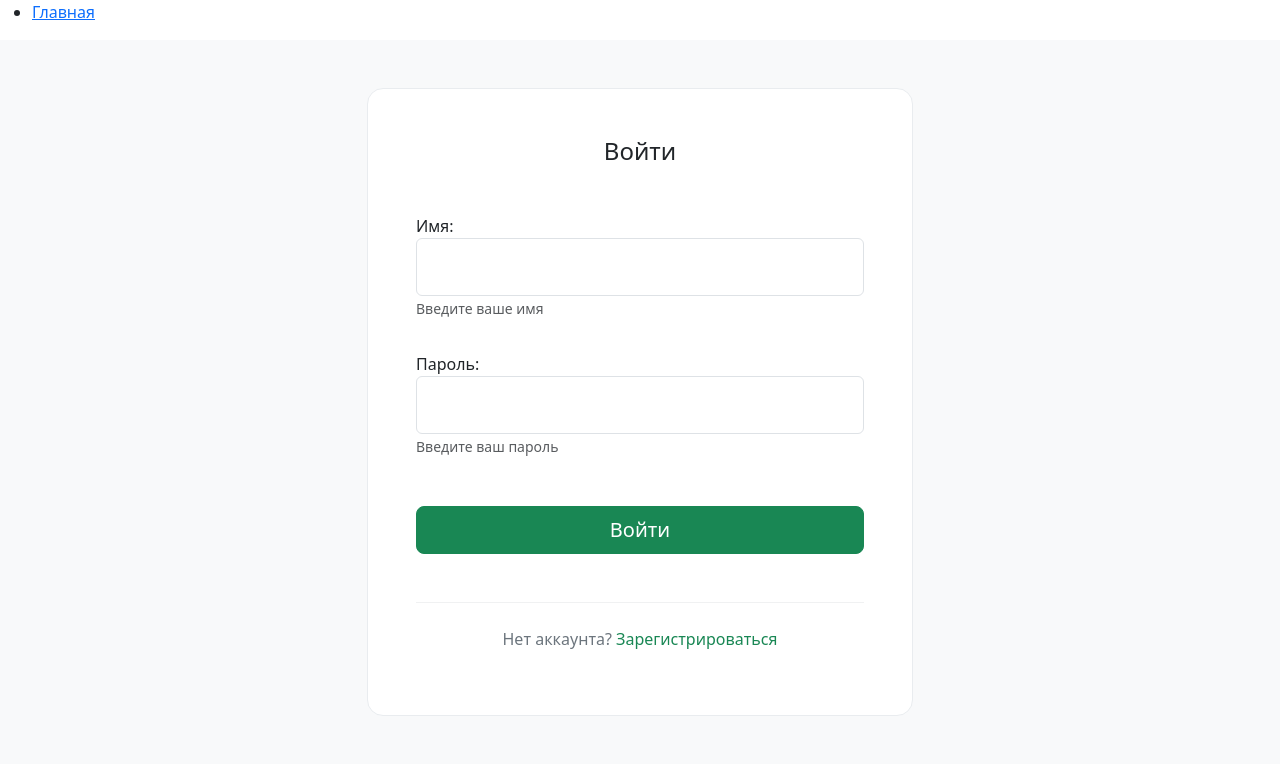
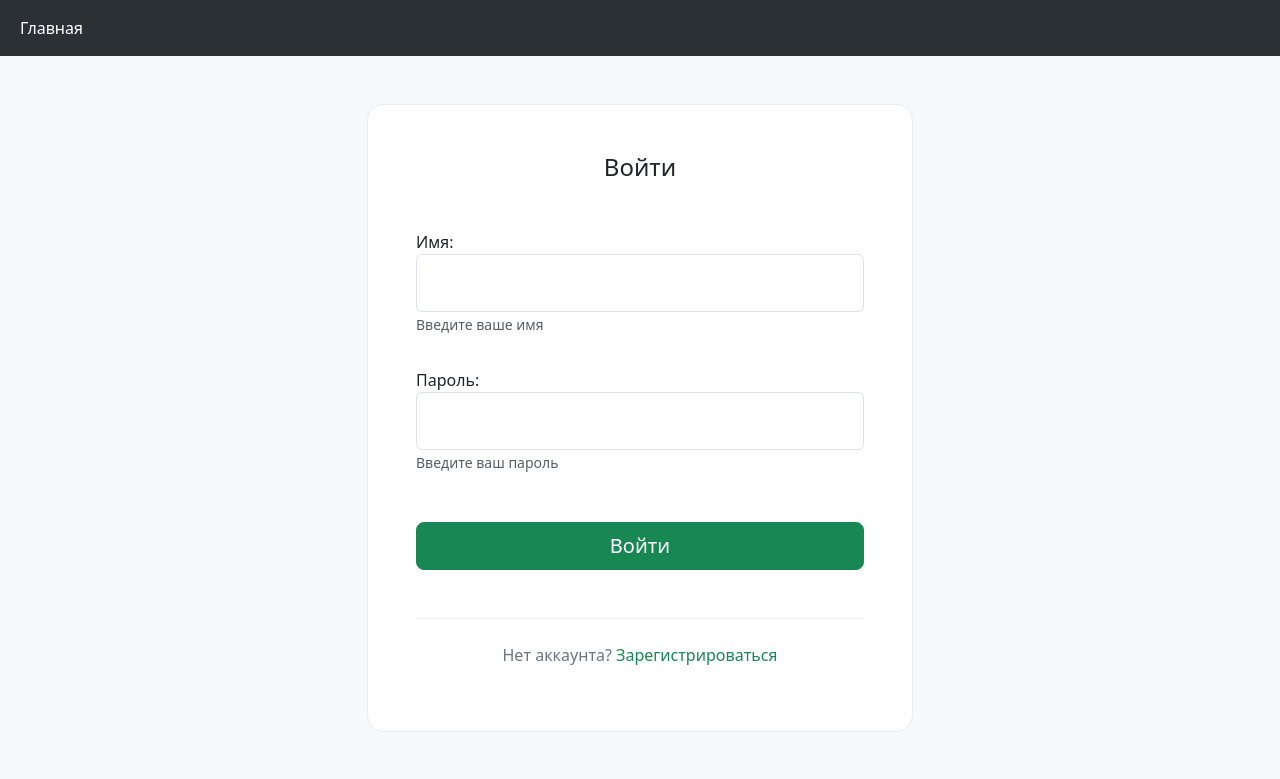
Before and after one commit to kaelteritter/VarChar, a Django app: page /login/ in a window 1280 px wide. Shown: the top 779 px of the page. Run offline with Django 4.2, Linux system fonts and the light colour scheme.

Commit message:
Рефакторинг шаблонов
1. Добавлены стили bootstrap к панели навигации
2. Скорректированы селекторы для поиска панели
в ФТ

```diff
--- a/templates/includes/nav.html
+++ b/templates/includes/nav.html
@@ -1,7 +1,11 @@
-<nav class="navigation">
-    <ul class="navigation-list">
-        <li class="navigation-item">
-            <a href="{% url "posts:home" %}">Главная</a>
+<nav class="navbar navbar-expand-lg bg-body-tertiary" data-bs-theme="dark">
+  <div class="container-fluid">
+    <div class="collapse navbar-collapse" id="navbarSupportedContent">
+      <ul class="navbar-nav me-auto mb-2 mb-lg-0"">
+        <li class="nav-item">
+          <a class="nav-link active" href="{% url "posts:home" %}">Главная</a>
         </li>
-    </ul>
+      </ul>
+    </div>
+  </div>
 </nav>
```
Also changed, not shown: posts/tests/test_functional.py (+1 -1 lines).
